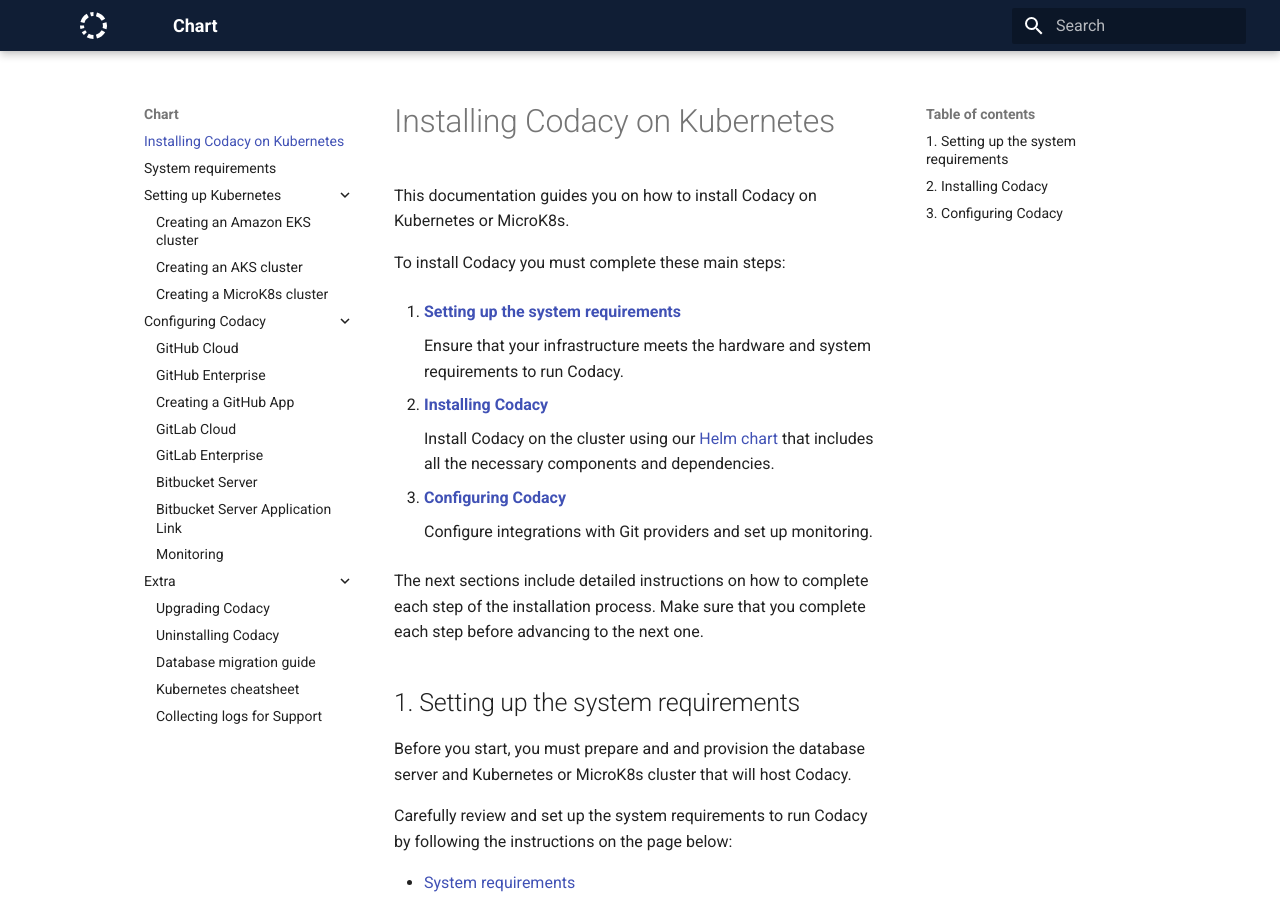
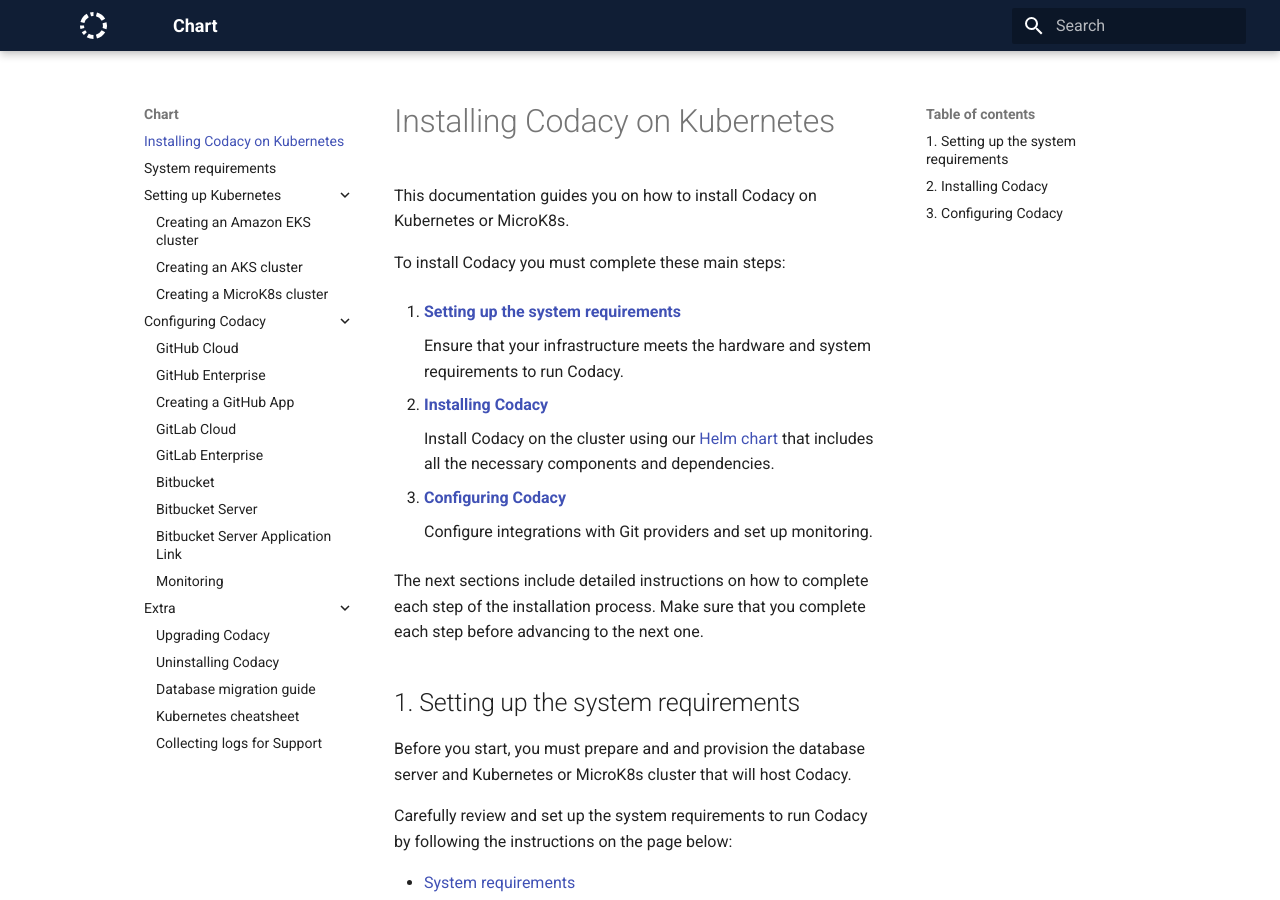
Before and after one commit to codacy/chart, an MkDocs documentation site: the page built from docs/index.md, in a window 1280 px wide and 900 px high. Built offline with MkDocs 1.6.1 and Material for MkDocs 9.7.7, drawn with Linux system fonts in a browser that asks for light colours.

Commit message:
Add bitbucket.md to the mkdocs.yaml navigation

```diff
--- a/mkdocs.yml
+++ b/mkdocs.yml
@@ -50,6 +50,7 @@
     - configuration/git-providers/create-github-app.md
     - configuration/git-providers/gitlab-cloud.md
     - configuration/git-providers/gitlab-enterprise.md
+    - configuration/git-providers/bitbucket.md
     - configuration/git-providers/bitbucket-server.md
     - configuration/git-providers/create-bitbucket-server-application-link.md
     - configuration/monitoring.md
```
